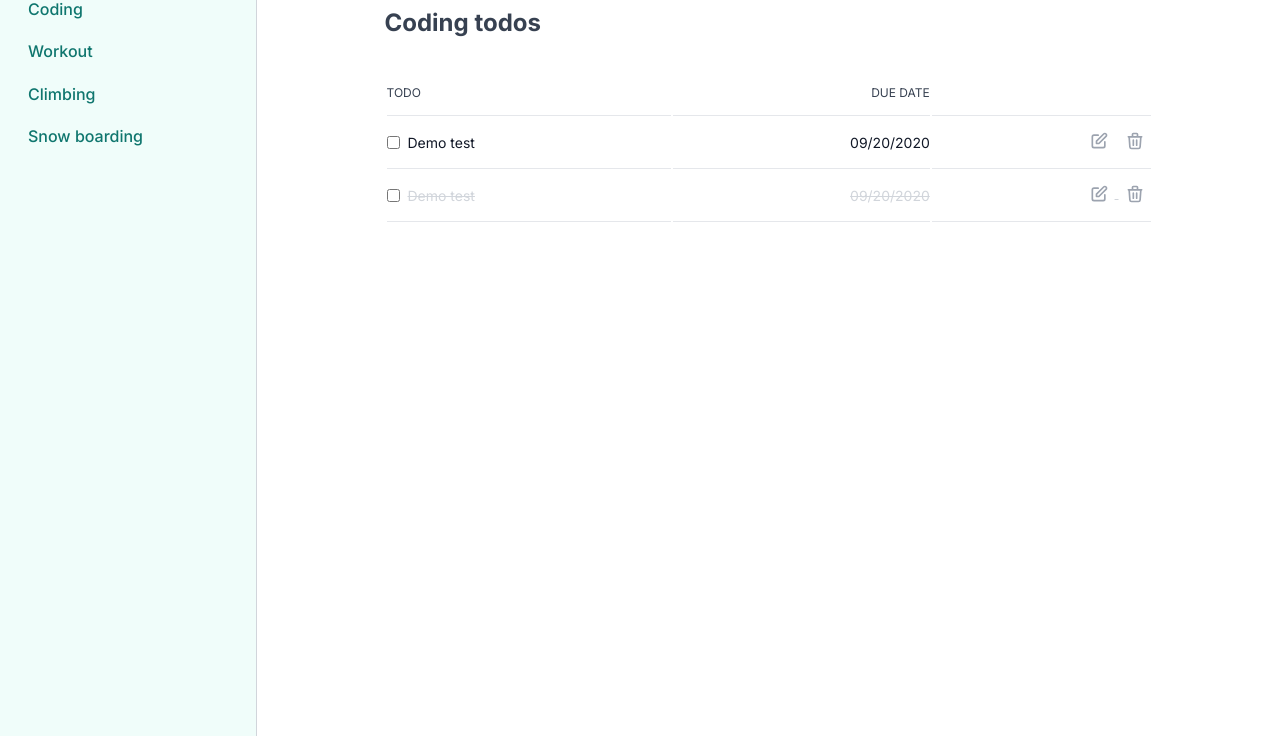
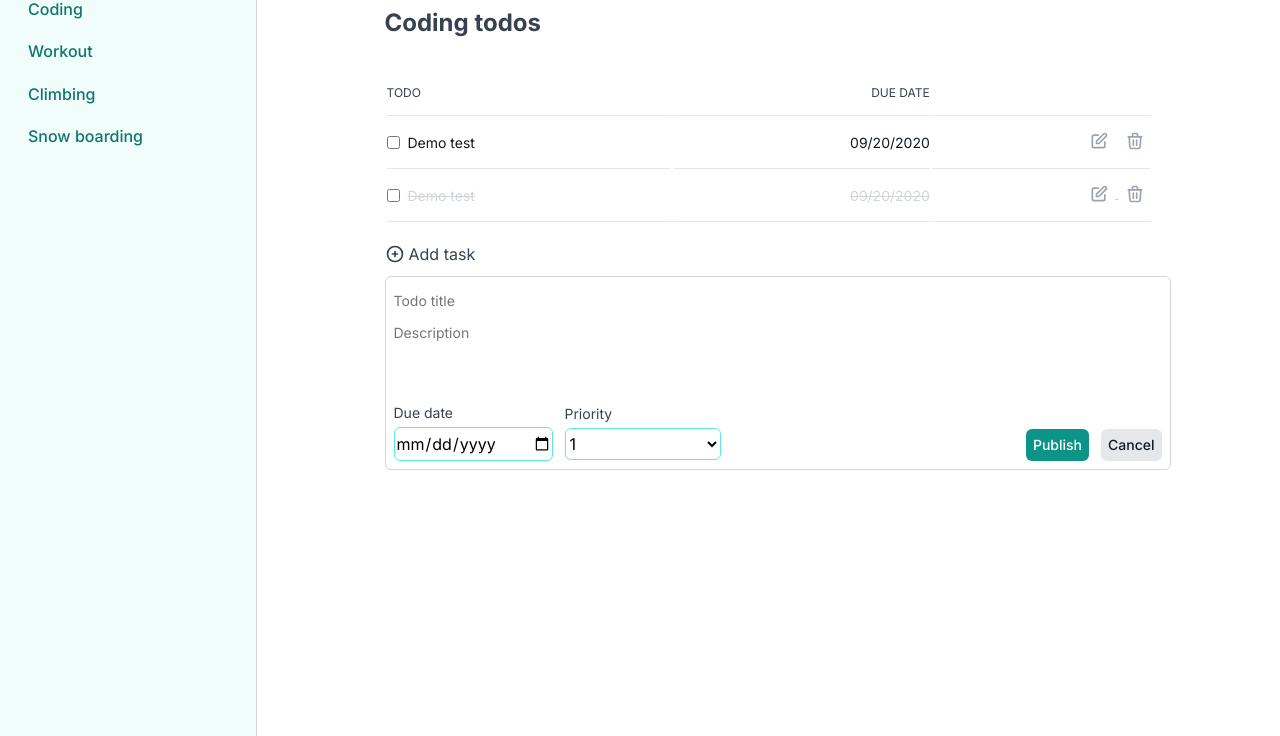
Before and after one commit to abeidahmed/todo-list-js, a plain HTML site: page index.html in a window 1280 px wide. Shown: the part 64-800 px from the top of the page. Drawn offline with Linux system fonts and the light colour scheme.

Commit message:
Add create todo form

```diff
--- a/index.html
+++ b/index.html
@@ -132,6 +132,64 @@
             </tr>
           </tbody>
         </table>
+        <div class="table-footer">
+          <button type="button" class="btn-icon">
+            <svg
+              width="20"
+              height="20"
+              xmlns="http://www.w3.org/2000/svg"
+              fill="none"
+              viewBox="0 0 24 24"
+              stroke="currentColor"
+            >
+              <path
+                stroke-linecap="round"
+                stroke-linejoin="round"
+                stroke-width="2"
+                d="M12 9v3m0 0v3m0-3h3m-3 0H9m12 0a9 9 0 11-18 0 9 9 0 0118 0z"
+              />
+            </svg>
+            Add task
+          </button>
+          <form class="form">
+            <div class="form-body">
+              <input type="text" id="add-todo-title" placeholder="Todo title" />
+            </div>
+            <div class="form-body">
+              <textarea
+                rows="4"
+                id="add-todo-description"
+                placeholder="Description"
+              ></textarea>
+            </div>
+            <div class="form-accessory">
+              <div class="form-flex">
+                <div class="form-control">
+                  <label for="add-todo-date">Due date</label>
+                  <input
+                    type="date"
+                    id="add-todo-date"
+                    class="accessory-control"
+                  />
+                </div>
+                <div class="form-control">
+                  <label for="add-todo-priority">Priority</label>
+                  <select id="add-todo-priority" class="accessory-control">
+                    <option value="1">1</option>
+                    <option value="2">2</option>
+                    <option value="3">3</option>
+                    <option value="4">4</option>
+                    <option value="5">5</option>
+                  </select>
+                </div>
+              </div>
+              <div class="form-flex">
+                <button type="button" class="btn btn-primary">Publish</button>
+                <button type="button" class="btn btn-secondary">Cancel</button>
+              </div>
+            </div>
+          </form>
+        </div>
       </div>
     </div>
     <script src="./main.js"></script>
```
Also changed, not shown: main.js (+1 -1 lines).
